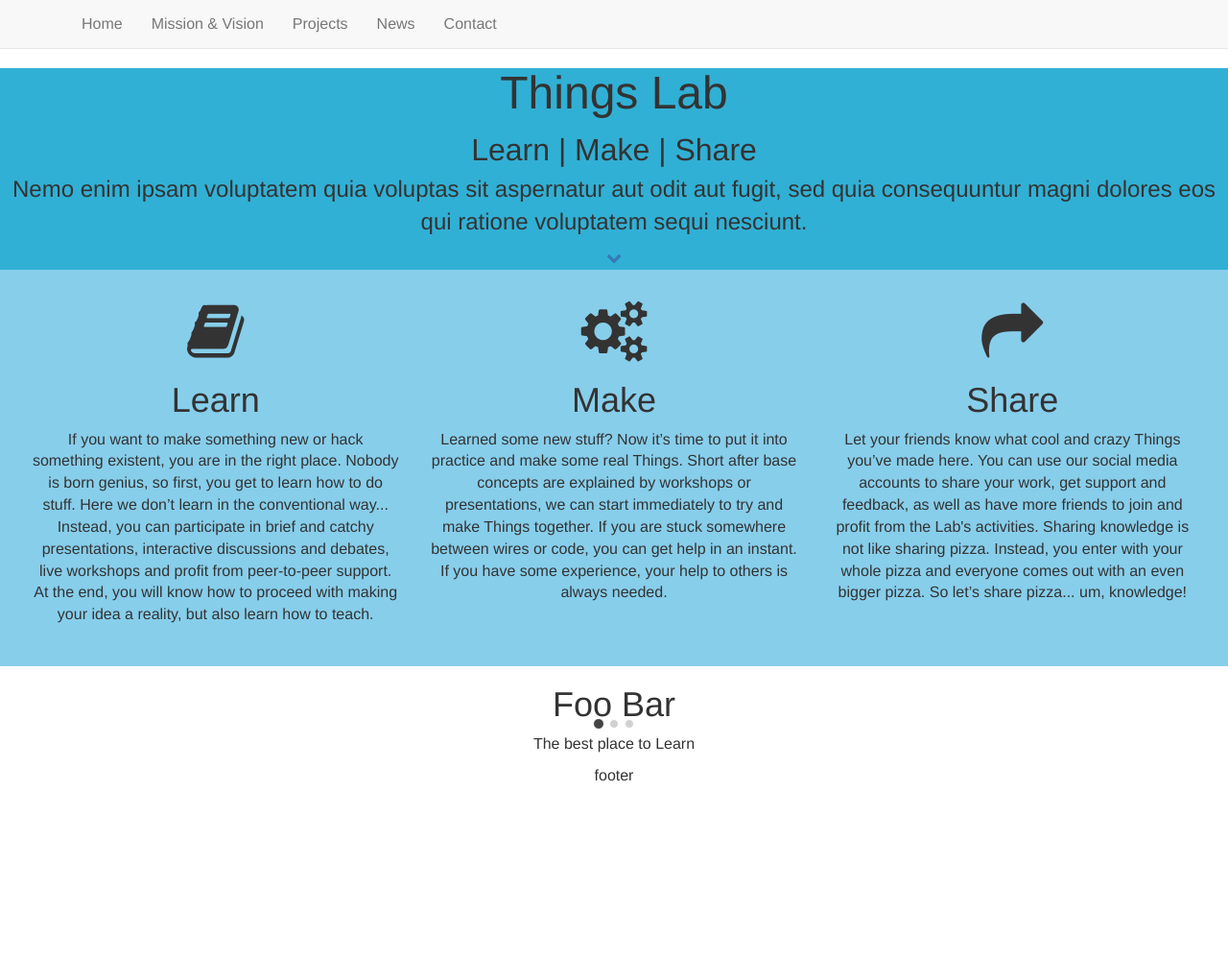
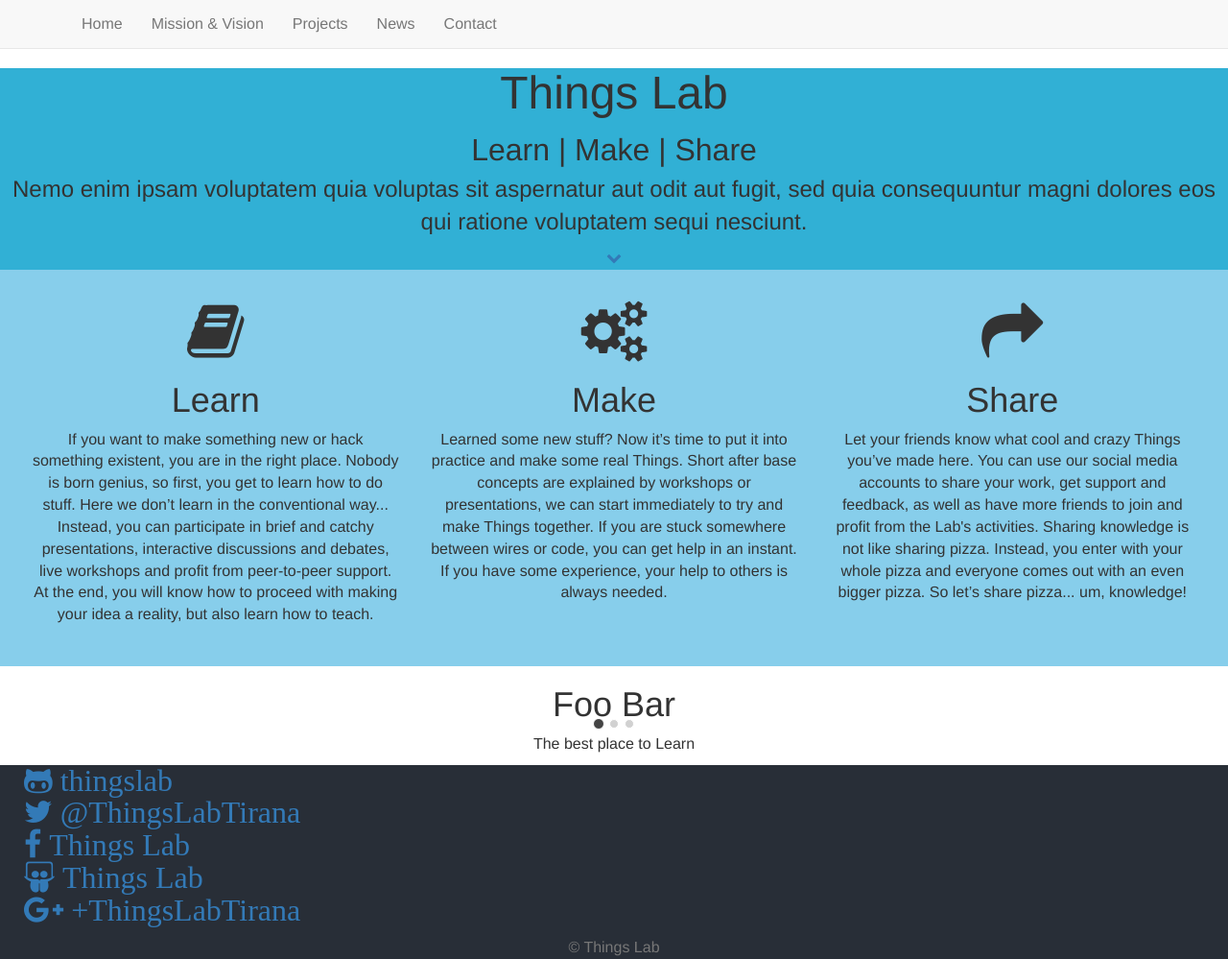
Before and after one commit to thingslab/website-html5, a website: page index.html in a window 1280 px wide. Shown: the whole page at 96% size. Before the commit the page ends 819 px from the top, so only its background shows below. Drawn offline with nearby package versions, Linux system fonts and the light colour scheme; some packages are replaced by stand-ins of ours; a script that the page names is missing.

Commit message:
set base of footer

```diff
--- a/assets/css/main.css
+++ b/assets/css/main.css
@@ -30,6 +30,9 @@ body {
     padding: 2em;
 }
 
+/***************************\
+|   Testimonials  section   |
+\***************************/
 .carousel-indicators li {
     background-color: #999;
     background-color: rgba(70,70,70,.25);
@@ -40,3 +43,16 @@ body {
 }
 
 .carousel-caption { position: absolute; }
+
+/***************************\
+|          Footer           |
+\***************************/
+footer {
+    background-color: #282E37;
+    color: #777;
+    text-align: left;
+}
+
+.social-footer {
+    list-style: none;
+}
--- a/index.html
+++ b/index.html
@@ -82,9 +82,21 @@
 
 </section>
 
-<footer>
-    footer
-</footer>
+<section>
+    <footer>
+        <ul class="row social-footer">
+            <li><a href="https://github.com/thingslab/"><i class="fa fa-github-alt fa-2x"> thingslab</i></a></li>
+            <li><a href="https://twitter.com/thingslabtirana"><i class="fa fa-twitter fa-2x"> @ThingsLabTirana</i></a></li>
+            <li><a href="https://www.facebook.com/ThingsLabTirana"><i class="fa fa-facebook fa-2x"> Things Lab</i></a></li>
+            <li><a href="http://www.slideshare.net/thingslab/"><i class="fa fa-slideshare fa-2x"> Things Lab</i></a></li>
+            <li><a href="https://plus.google.com/+ThingsLabTirana"><i class="fa fa-google-plus fa-2x"> +ThingsLabTirana</i></a></li>
+        </ul>
+
+        <div class="row" style="text-align: center;">
+            &copy; Things Lab
+        </div>
+    </footer>
+</section>
 
 <!-- SCRIPTS -->
 <script src="bower_components/jquery/dist/jquery.min.js"></script>
```
